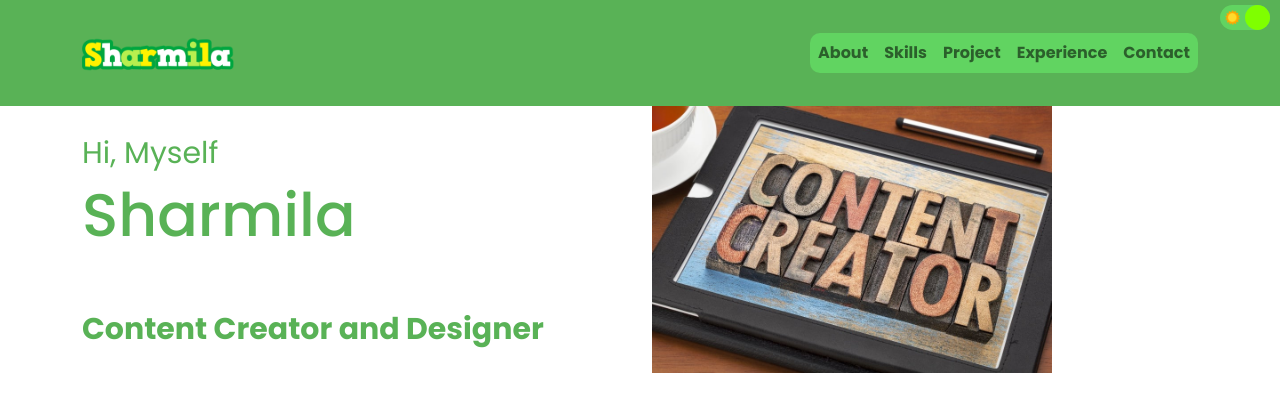
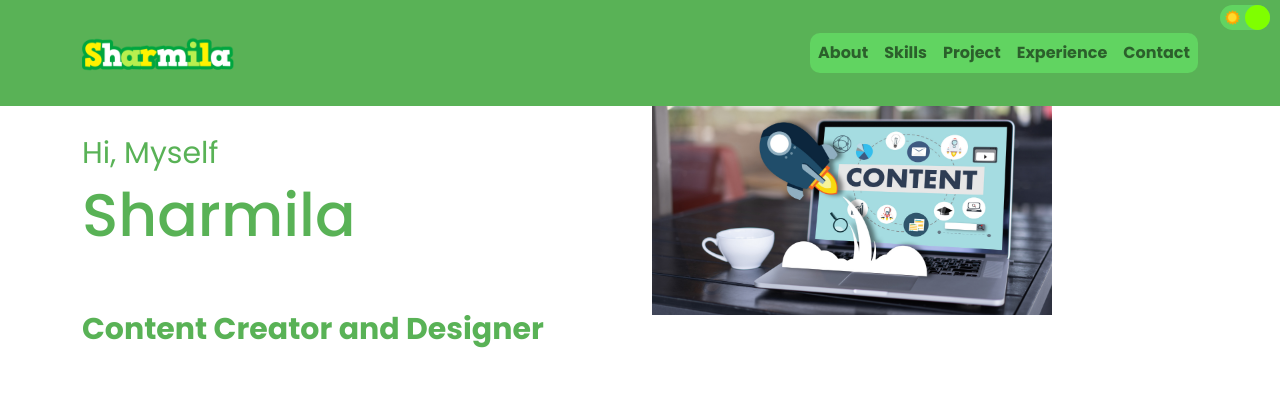
Before and after one commit to SharmilaSanthanam/sharmila_portfolio, a React (Create React App) app: page / in a window 1280 px wide. Shown: the top 412 px of the page. Built offline with nearby package versions, Linux system fonts and the light colour scheme.

Commit message:
Update home.jsx

```diff
--- a/src/components/Home/home.jsx
+++ b/src/components/Home/home.jsx
@@ -1,6 +1,7 @@
 import "./home.css";
 import { Container, Row, Col } from 'react-bootstrap';
 import Mern from "../../images/Content.jpg";
+import Content from "../../images/content.png"
 
 const Home = () => {
 
@@ -19,7 +20,7 @@ const Home = () => {
         </Col>
         <Col>
           <div className="i-title">
-            <img src={Mern} alt="Mern" style={{ width: "400px" }} className="imag1" />
+            <img src={Content} alt="Mern" style={{ width: "400px" }} className="imag1" />
           </div>
         </Col>
       </Row>
```
